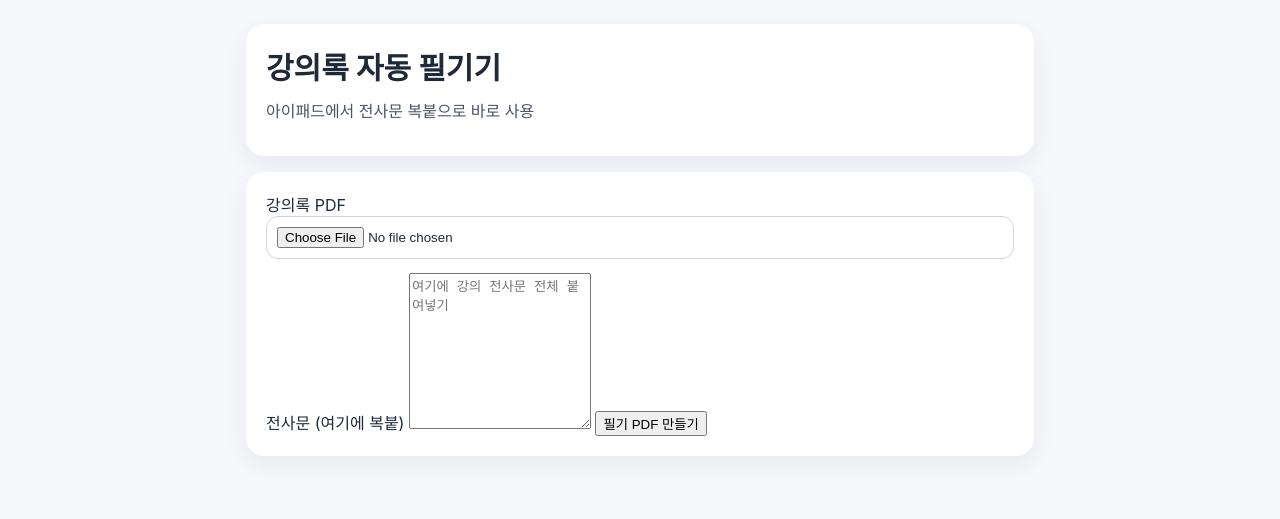
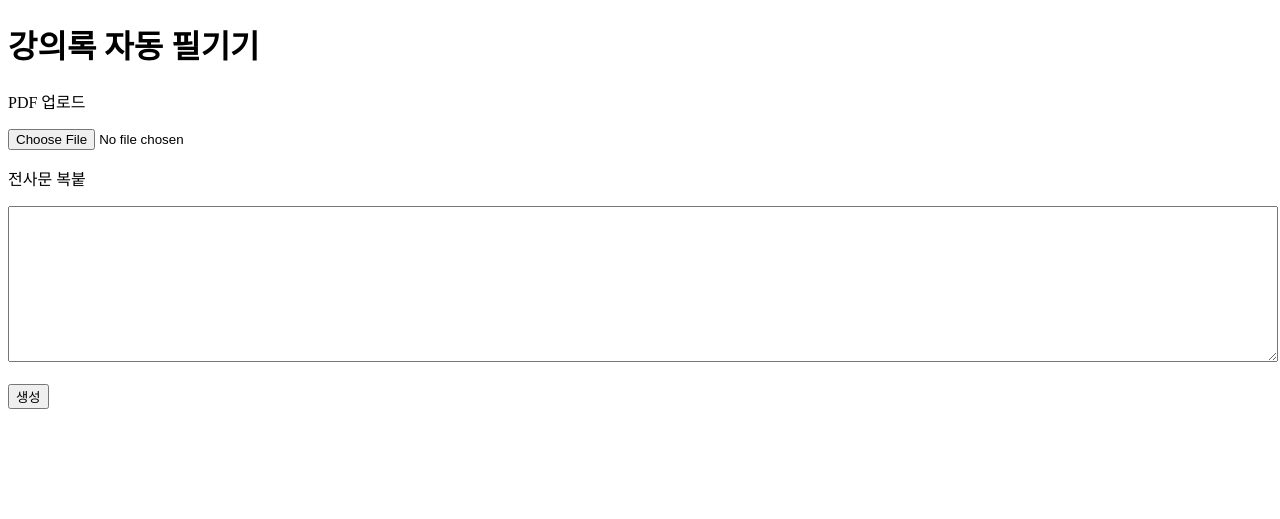
Before and after one commit to carly0827/-2, a FastAPI app: page / in a window 1280 px wide. Shown: the top 519 px of the page. Run offline with FastAPI, Linux system fonts and the light colour scheme.

Commit message:
Update index.html

```diff
--- a/templates/index.html
+++ b/templates/index.html
@@ -4,31 +4,21 @@
   <meta charset="utf-8">
   <meta name="viewport" content="width=device-width,initial-scale=1">
   <title>강의록 자동 필기기</title>
-  <link rel="stylesheet" href="/static/style.css">
 </head>
 <body>
-  <main class="wrap">
-    <section class="card hero">
-      <h1>강의록 자동 필기기</h1>
-      <p class="lead">아이패드에서 전사문 복붙으로 바로 사용</p>
-    </section>
+  <h1>강의록 자동 필기기</h1>
 
-    <section class="card">
-      <form action="/process" method="post" enctype="multipart/form-data">
+  <form action="/process" method="post" enctype="multipart/form-data">
 
-        <label>
-          <span>강의록 PDF</span>
-          <input type="file" name="pdf" accept=".pdf" required>
-        </label>
+    <p>PDF 업로드</p>
+    <input type="file" name="pdf" required>
 
-        <label>
-          <span>전사문 (여기에 복붙)</span>
-          <textarea name="transcript_text" rows="10" placeholder="여기에 강의 전사문 전체 붙여넣기"></textarea>
-        </label>
+    <p>전사문 복붙</p>
+    <textarea name="transcript_text" rows="10" style="width:100%;"></textarea>
 
-        <button type="submit">필기 PDF 만들기</button>
-      </form>
-    </section>
-  </main>
+    <br><br>
+    <button type="submit">생성</button>
+
+  </form>
 </body>
 </html>
```
